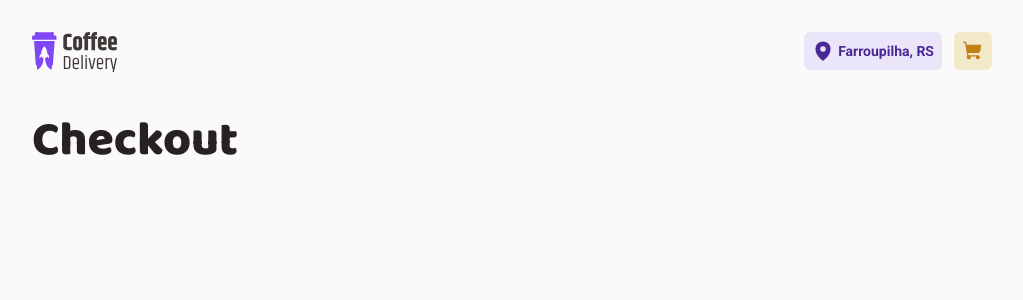
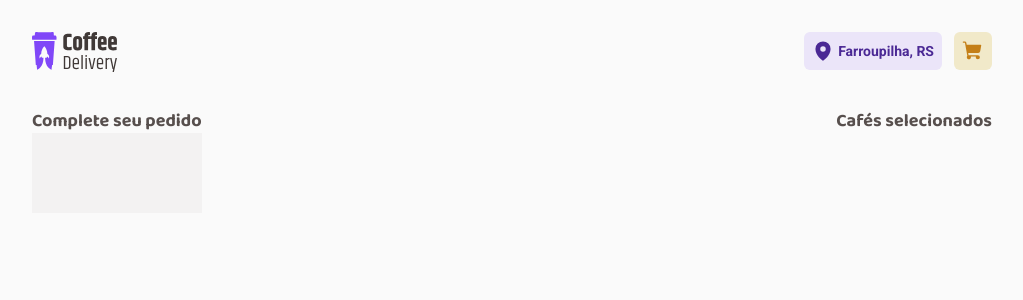
Before and after one commit to rdmuller/react_02_projeto_cafeteria, a React (Vite) app: page /checkout in a window 1280 px wide. Shown: the top 300 px of the page, without its empty margins (128-1151 px from the left). Built offline with nearby package versions, Linux system fonts and the light colour scheme.

Commit message:
iniciando a implementação do carrinho

```diff
--- a/src/App.tsx
+++ b/src/App.tsx
@@ -3,12 +3,15 @@ import { defaultTheme } from "./styles/themes/default";
 import { GlobalStyle } from "./styles/global";
 import { BrowserRouter } from "react-router-dom";
 import { Router } from "./router";
+import { ShoppingCartContextProvider } from "./contexts/ShoppingCart";
 
 export function App() {
 	return (
 		<ThemeProvider theme={defaultTheme}>
 			<BrowserRouter>
-				<Router />
+				<ShoppingCartContextProvider>
+					<Router />
+				</ShoppingCartContextProvider>
 			</BrowserRouter>
 			<GlobalStyle />
 		</ThemeProvider>
--- /dev/null
+++ b/src/contexts/ShoppingCart.tsx
@@ -0,0 +1,35 @@
+import { createContext, ReactNode, useState } from "react";
+
+export interface ShoppingCartProduct {
+    productId: number;
+    productQuantity: number;
+    productPrice: number;
+    productName: string;
+}
+
+interface ShoppingCartContextType {
+    products: ShoppingCartProduct[];
+    addProductToCart: (product: ShoppingCartProduct) => void;
+}
+
+export const ShoppingCartContext = createContext({} as ShoppingCartContextType);
+
+type ShoppingCartContextProviderProps = {
+    children: ReactNode;
+}
+
+export function ShoppingCartContextProvider({children, }: ShoppingCartContextProviderProps) {
+	const [products, setProducts] = useState<ShoppingCartProduct[]>([]);
+
+	function addProductToCart(newProduct: ShoppingCartProduct) {
+		setProducts(state => [...state, newProduct]);
+	}
+
+	console.log(JSON.stringify(products));
+
+	return (
+		<ShoppingCartContext.Provider value={{ products, addProductToCart }}>
+			{children}
+		</ShoppingCartContext.Provider>
+	);
+}
--- a/src/pages/Checkout/index.tsx
+++ b/src/pages/Checkout/index.tsx
@@ -1,5 +1,15 @@
+import { AddressContainer, CofeeCardContainer, MainContainer, RequestContainer } from "./styles";
+
 export function Checkout() {
 	return (
-		<h1>Checkout</h1>
+		<MainContainer>
+			<RequestContainer>
+				<h4>Complete seu pedido</h4>
+				<AddressContainer></AddressContainer>
+			</RequestContainer>
+			<CofeeCardContainer>
+				<h4>Cafés selecionados</h4>
+			</CofeeCardContainer>
+		</MainContainer>
 	);
 }
--- /dev/null
+++ b/src/pages/Checkout/styles.ts
@@ -0,0 +1,27 @@
+import styled from "styled-components";
+
+const BaseCard = styled.div`
+    background-color: ${props => props.theme.color["base-card"]};
+    padding: 40px;
+`;
+
+export const MainContainer = styled.main`
+    display: flex;
+    flex-direction: row;
+    gap: 2rem;
+    justify-content: space-between;
+`;
+
+export const CofeeCardContainer = styled.div`
+    display: flex;
+    flex-direction: column;
+`;
+
+export const RequestContainer = styled.div`
+    display: flex;
+    flex-direction: column;
+`;
+
+export const AddressContainer = styled(BaseCard)`
+
+`;
--- a/src/pages/home/components/product/index.tsx
+++ b/src/pages/home/components/product/index.tsx
@@ -1,5 +1,7 @@
 import { Minus, Plus, ShoppingCart } from "phosphor-react";
+import { useContext, useState } from "react";
 import { CofeeItem } from "../..";
+import { ShoppingCartContext, ShoppingCartProduct } from "../../../../contexts/ShoppingCart";
 import { ProductFooter, ProductContainer, ProductDescription, ProductTags, ProductPrice, ProductBuy } from "./style";
 
 interface ProductProps {
@@ -7,12 +9,36 @@ interface ProductProps {
 }
 
 export function Product({cofeeItem}: ProductProps) {
+	const [quantity, setQuantity] = useState(1);
+	const { addProductToCart } = useContext(ShoppingCartContext);
+
+	function handleIncrement() {
+		setQuantity(quantity + 1);
+	}
+
+	function handleDecrement() {
+		if (quantity > 1) {
+			setQuantity(quantity - 1);
+		}
+	}
+
+	function addProduct() {
+		const product = {
+			productName: cofeeItem.name,
+			productPrice: cofeeItem.price,
+			productQuantity: quantity,
+		} as ShoppingCartProduct;
+
+		addProductToCart(product);
+		setQuantity(1);
+	}
+
 	return (
 		<ProductContainer>
 			<img src={"/src/assets/" + cofeeItem.picture} alt="" />
 			<ProductTags>
 				{cofeeItem.tags.map(tag => {
-					return(<span key={cofeeItem.id}>{tag}</span>);
+					return(<span key={cofeeItem.id + tag}>{tag}</span>);
 				})}
 			</ProductTags>
 
@@ -21,18 +47,18 @@ export function Product({cofeeItem}: ProductProps) {
 			<ProductDescription>{cofeeItem.description}</ProductDescription>
 
 			<ProductFooter>
-				<ProductPrice>{cofeeItem.price}</ProductPrice>
+				<ProductPrice>{cofeeItem.price.toFixed(2)}</ProductPrice>
 				<ProductBuy>
 					<div>
-						<button className="ButtonQuanttity">
+						<button className="ButtonQuanttity" onClick={handleDecrement}>
+							<Minus weight="bold" size={14} />
+						</button>
+						<span>{quantity}</span>
+						<button className="ButtonQuanttity" onClick={handleIncrement}>
 							<Plus weight="bold" size={14} />
 						</button>
-						<span>1</span>
-						<button className="ButtonQuanttity">
-							<Minus weight="bold" size={14} />
-						</button>
 					</div>
-					<button className="ButtonBuy">
+					<button className="ButtonBuy" onClick={addProduct}>
 						<ShoppingCart size={22} weight="fill" />
 					</button>
 				</ProductBuy>
--- a/src/pages/home/components/product/style.ts
+++ b/src/pages/home/components/product/style.ts
@@ -79,18 +79,29 @@ export const ProductBuy = styled.div`
         display: flex;
         gap: 0.25rem;
         flex-direction: row;
+        height: 2.375rem;
         padding: 0.5rem;
+
+        span {
+            color: ${props => props.theme.color["base-title"]};
+        }
     }
 
     button {
         border: 0;
         cursor: pointer;
+        display: flex;
+        justify-content: center;
+        align-items: center;
     }
 
     .ButtonQuanttity {
         color: ${props => props.theme.color["purple"]};
         background-color: transparent;
-        height: 100%;
+    }
+
+    .ButtonQuanttity:hover {
+        color: ${props => props.theme.color["purple-dark"]};
     }
 
     .ButtonBuy {
@@ -100,4 +111,8 @@ export const ProductBuy = styled.div`
         background-color: ${props => props.theme.color["purple-dark"]};
         color: ${props => props.theme.color["base-card"]}
     }
+
+    .ButtonBuy:hover {
+        background-color: ${props => props.theme.color["purple"]};
+    }
 `;
```
